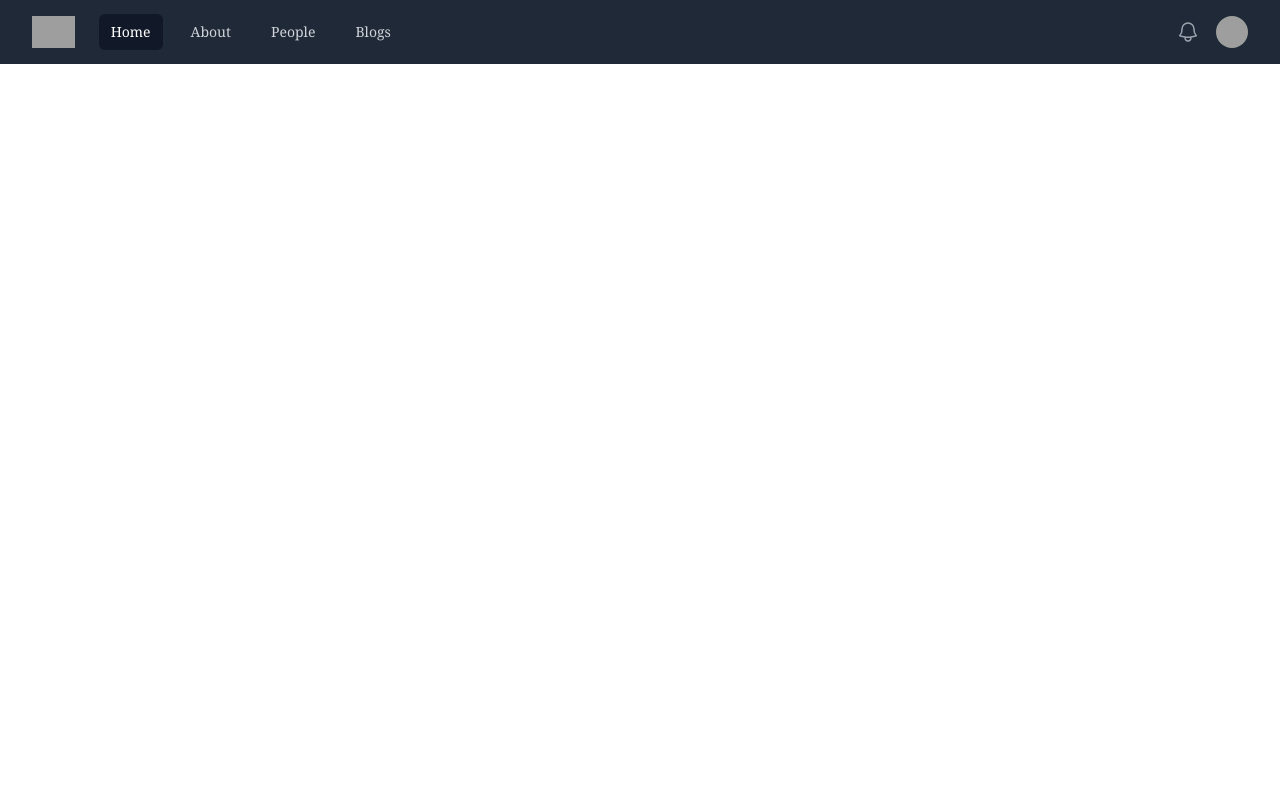
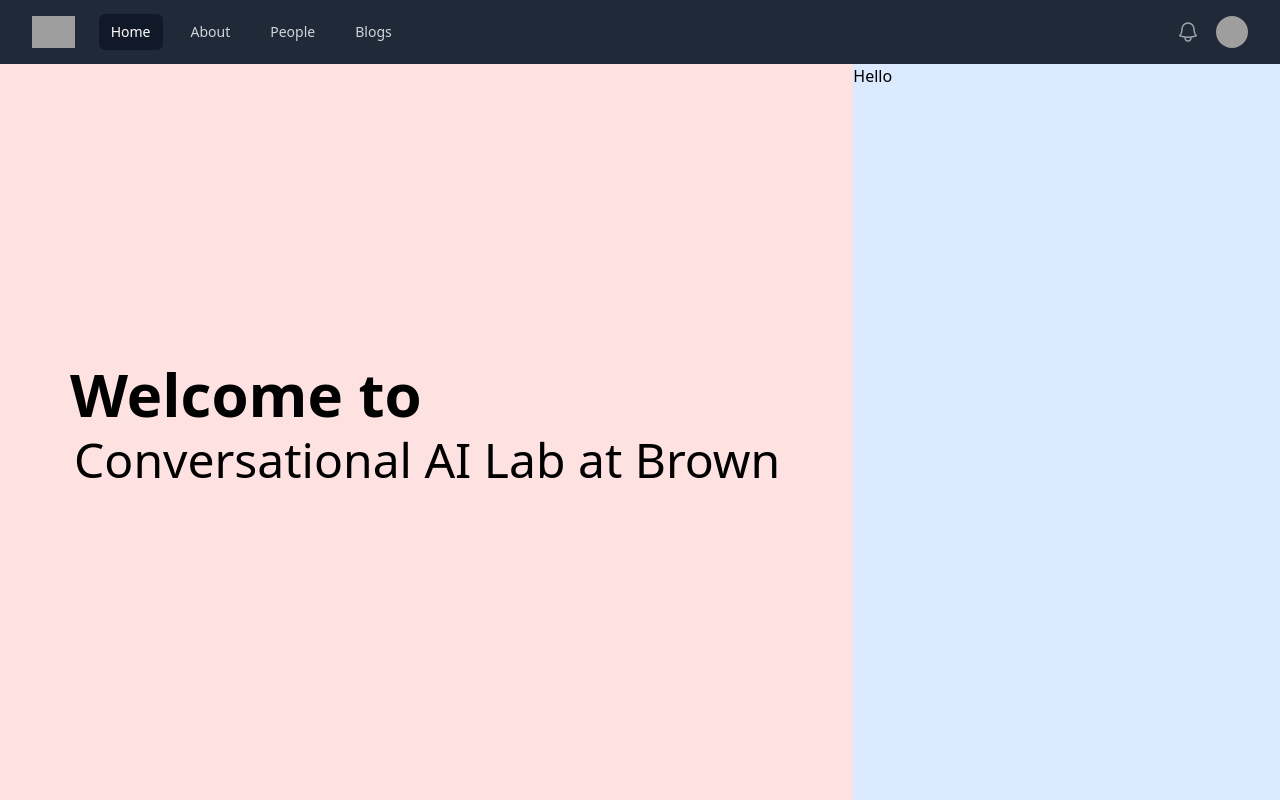
Before and after one commit to fullstackatbrown/conversational-ai-lab, a Next.js app: page / in a window 1280 px wide. Shown: the top 800 px of the page. Built offline with nearby package versions, Linux system fonts and the light colour scheme; grey boxes are pictures that could not be loaded.

Commit message:
landing page start

```diff
--- a/app/page.tsx
+++ b/app/page.tsx
@@ -3,6 +3,29 @@ import Navbar from "../components/Navbar"
 
 export default function Home() {
   return (
-    <Navbar />
+    <div>
+      <div className="sticky top-0">
+        <Navbar />
+      </div>
+      <div className="flex flex-row h-[800px]">
+        <div className="flex-auto w-8/12 bg-red-100">
+          <div className='px-[70px] my-[300px] space-y-3'>
+            <h1 className="lg:text-6xl text-4xl font-bold">Welcome to</h1>
+            <div className="lg:text-5xl pl-1 text-2xl">Conversational AI Lab at Brown</div>
+          </div>
+        </div>
+        <div className="flex-auto w-4/12 bg-blue-100">Hello</div>
+      </div>
+      <div className="flex flex-row h-[800px]">
+        <div className="flex-auto w-8/12 bg-green-100">
+          <div className='px-[70px] my-[250px] space-y-4'>
+            <h1 className="lg:text-6xl text-4xl font-bold">About</h1>
+            <div className="w-3/4 lg:text-2xl pl-1 text-lg">Conversational AI based on large language models (LLMs), such as ChatGPT, has ignited widespread interest. The combination of LLMs with such utilities as LlamaIndex and LangChain has made it possible to create conversational interfaces to document sets, datasets, and structured data repositories. We aim to study and research in these areas.</div>
+            <div className="w-full lg: font-bold text-xl pl-1 tex-lg">Learn More</div>
+          </div>
+        </div>
+        <div className="flex-auto w-4/12 bg-yellow-100">Hello</div>
+      </div>
+    </div>
   )
 }
--- a/tailwind.config.ts
+++ b/tailwind.config.ts
@@ -1,13 +1,13 @@
 import type { Config } from "tailwindcss";
 
 const config: Config = {
-  theme: {
-    fontFamily: {
-      sans: ["Georgia", "sans-serif"],
-      serif: ["Georgia", "serif"],
-      mono: ["Georgia", "monospace"],
-    },
-  },
+  // theme: {
+  //   fontFamily: {
+  //     sans: ["Georgia", "sans-serif"],
+  //     serif: ["Georgia", "serif"],
+  //     mono: ["Georgia", "monospace"],
+  //   },
+  // },
   content: [
     "./pages/**/*.{js,ts,jsx,tsx,mdx}",
     "./components/**/*.{js,ts,jsx,tsx,mdx}",
```
